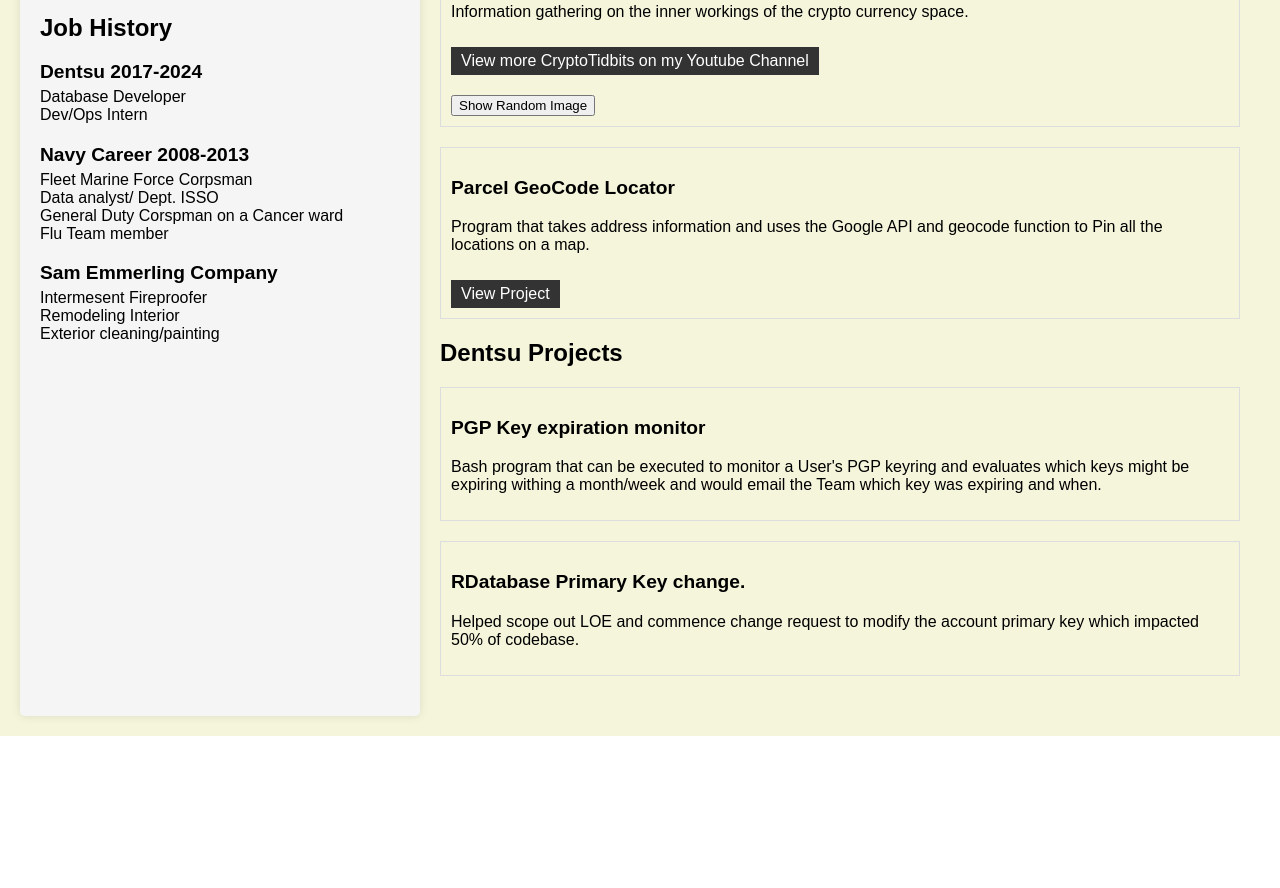
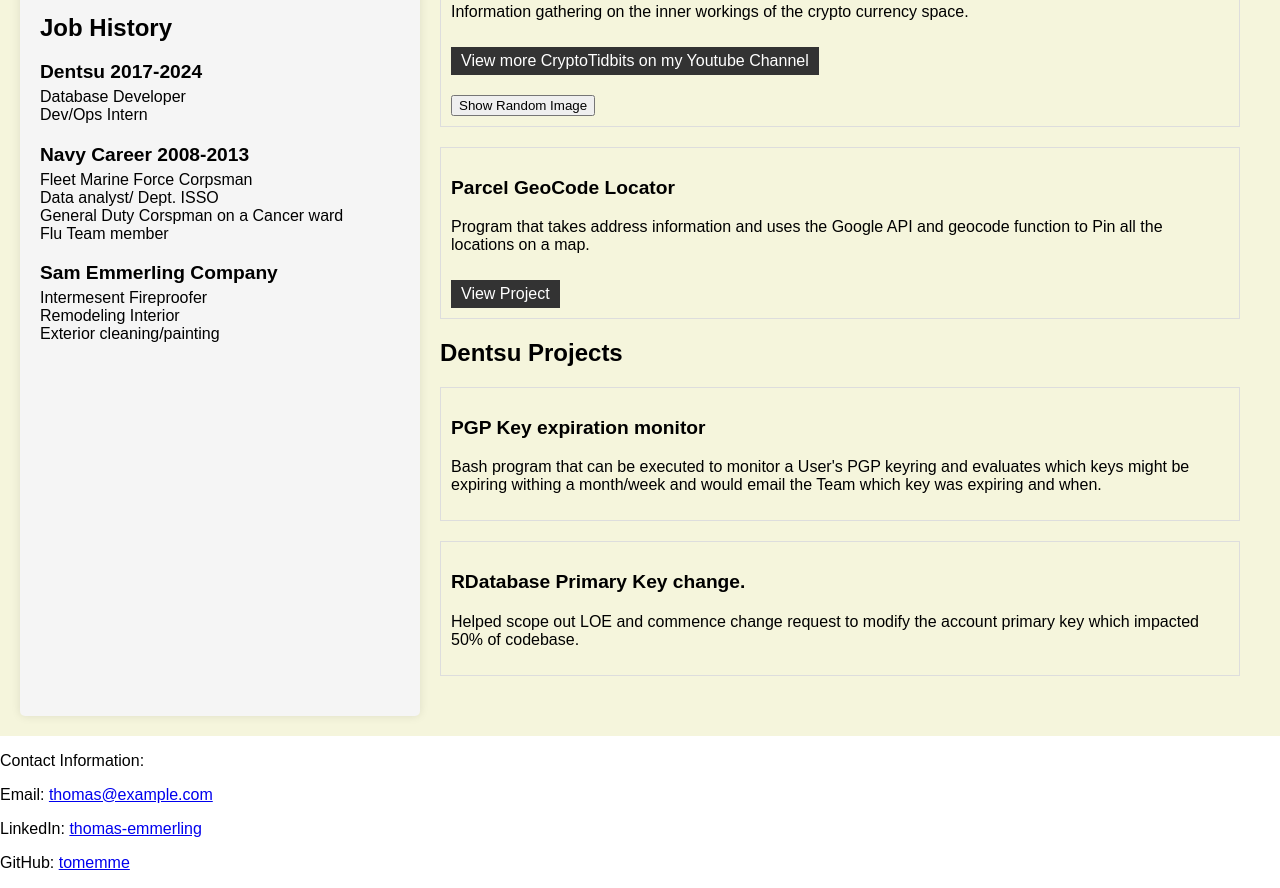
Before and after one commit to tomemme/portfolio, a plain HTML site: page index.html in a window 1280 px wide. Shown: the part 518-1406 px from the top of the page. Before the commit the page ends 1254 px from the top, so only its background shows below. Drawn offline with Linux system fonts and the light colour scheme; no server answers.

Commit message:
Update index.html
adding a footer

```diff
--- a/index.html
+++ b/index.html
@@ -126,6 +126,14 @@
         </section>
     </section>
     </main>
+    <footer>
+    <div class="footer-container">
+        <p>Contact Information: </p>
+        <p>Email: <a href="mailto:thomas@example.com">thomas@example.com</a></p>
+        <p>LinkedIn: <a href="https://www.linkedin.com/in/thomas-emmerling" target="_blank">thomas-emmerling</a></p>
+        <p>GitHub: <a href="https://github.com/tomemme" target="_blank">tomemme</a></p>
+    </div>
+    </footer>
     <script src="script.js"></script>
 </body>
 </html>
```
